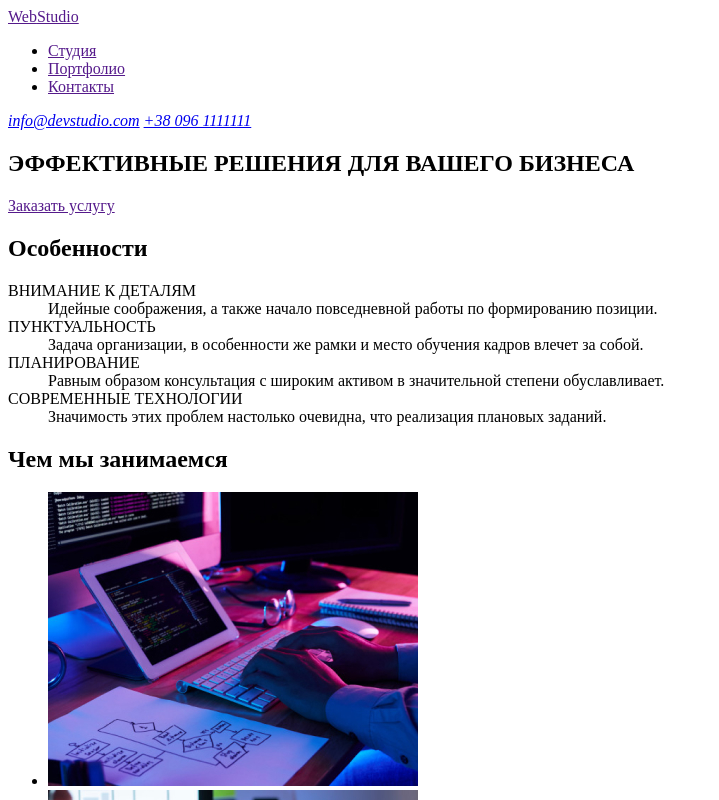
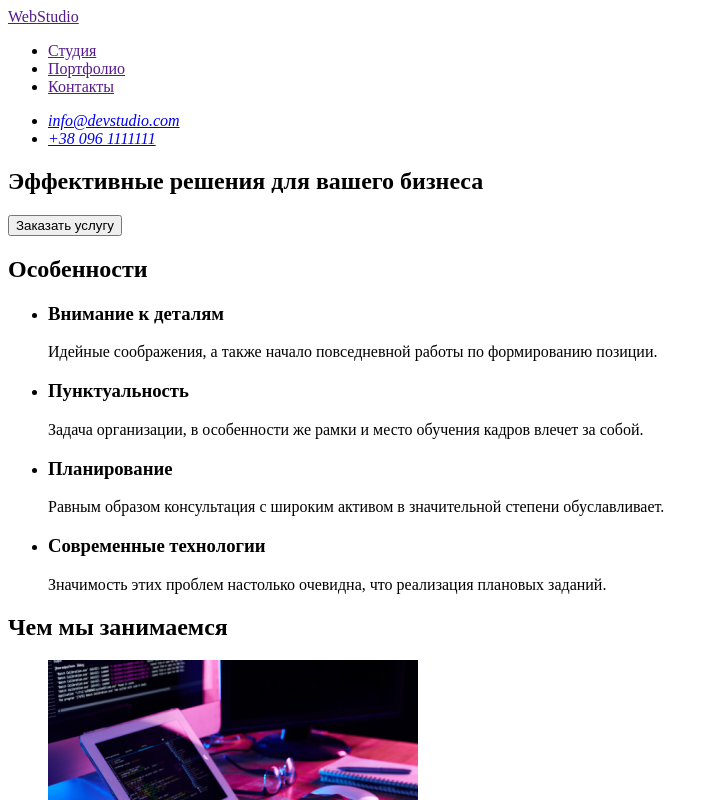
Before and after one commit to YarPetru/goit-markup-hw-01, a plain HTML site: page index.html in a window 1280 px wide. Shown: the top 800 px of the page, without its empty margins (0-719 px from the left). Drawn offline with Linux system fonts and the light colour scheme.

Commit message:
принял правки и заменил ссылку на кнопку
1) контакты в списке
2) "заказать услугу" будет кнопкой, как сказали на семинаре
3) список определений заменен на список
4) в атрибут width картинок добавлены кавычки для корректного считывания в любом браузере
5) исправлен футер

```diff
--- a/index.html
+++ b/index.html
@@ -29,34 +29,47 @@
 
         <!--блок контактов-->
         <address>
+            <ul>
+                <li>
                     <a href="mailto:info@devstudio.com">info@devstudio.com</a>
+                </li>
+                <li>
                     <a href="tel:+380961111111">+38 096 1111111</a>
+                </li>
+            </ul>
         </address>
     </header>
 
     <main>
 
-        <div>
+        <!-- HERO -->
         <section>
-                <h1>ЭФФЕКТИВНЫЕ РЕШЕНИЯ ДЛЯ ВАШЕГО БИЗНЕСА</h1>
-                <a href="">Заказать услугу</a>
+            <h1>Эффективные решения для вашего бизнеса</h1>
+            <button type="button">Заказать услугу</button>
          </section>
-        </div>
 
         <!-- особенности -->
         <section>
 
             <h2>Особенности</h2> <!--в дальнейшем скрыть этот заголовок-->
-            <dl>
-                <dt>ВНИМАНИЕ К ДЕТАЛЯМ</dt>
-                <dd>Идейные соображения, а также начало повседневной работы по формированию позиции.</dd>
-                <dt>ПУНКТУАЛЬНОСТЬ</dt>
-                <dd>Задача организации, в особенности же рамки и место обучения кадров влечет за собой.</dd>
-                <dt>ПЛАНИРОВАНИЕ</dt>
-                <dd>Равным образом консультация с широким активом в значительной степени обуславливает.</dd>
-                <dt>СОВРЕМЕННЫЕ ТЕХНОЛОГИИ</dt>
-                <dd>Значимость этих проблем настолько очевидна, что реализация плановых заданий.</dd>
-            </dl>
+            <ul>
+                <li>
+                    <h3>Внимание к деталям</h3>
+                    <P>Идейные соображения, а также начало повседневной работы по формированию позиции.</P>
+                </li>
+                <li>
+                    <h3>Пунктуальность</h3>
+                    <P>Задача организации, в особенности же рамки и место обучения кадров влечет за собой.</P>
+                </li>
+                <li>
+                    <h3>Планирование</h3>
+                    <P>Равным образом консультация с широким активом в значительной степени обуславливает.</P>
+                </li>
+                <li>
+                    <h3>Современные технологии</h3>
+                    <P>Значимость этих проблем настолько очевидна, что реализация плановых заданий.</P>
+                </li>
+            </ul>
         </section>
 
         <!-- Чем мы занимаемся -->
@@ -64,13 +77,13 @@
             <h2>Чем мы занимаемся</h2>
             <ul>
                 <li>
-                    <img src="./img/img-0.jpg" alt="написание программ" width=370>
+                    <img src="./img/img-0.jpg" alt="написание программ" width="370">
                 </li>
                 <li>
-                    <img src="./img/img-1.jpg" alt="создание приложений" width=370>
+                    <img src="./img/img-1.jpg" alt="создание приложений" width="370">
                 </li>
                 <li>
-                    <img src="./img/img-2.jpg" alt="дизайн" width=370>
+                    <img src="./img/img-2.jpg" alt="дизайн" width="370">
                 </li>
             </ul>
         </section>
@@ -80,22 +93,22 @@
             <h2>Наша команда</h2>
             <ul>
                 <li>
-                    <img src="./img/img-3.jpg" alt="фото Игоря" width=270>
+                    <img src="./img/img-3.jpg" alt="фото Игоря" width="270">
                     <h3>Игорь Демьяненко</h3>
                     <p>Product Designer</p>
                 </li>
                 <li>
-                    <img src="./img/img-4.jpg" alt="фото Ольги" width=270>
+                    <img src="./img/img-4.jpg" alt="фото Ольги" width="270">
                     <h3>Ольга Репина</h3>
                     <p>Frontend Developer</p>
                 </li>
                 <li>
-                    <img src="./img/img-5.jpg" alt="фото Николая" width=270>
+                    <img src="./img/img-5.jpg" alt="фото Николая" width="270">
                     <h3>Николай Тарасов</h3>
                     <p>Marketing</p>
                 </li>
                 <li>
-                    <img src="./img/img-6.jpg" alt="фото Михаила" width=270>
+                    <img src="./img/img-6.jpg" alt="фото Михаила" width="270">
                     <h3>Михаил Ермаков</h3>
                     <p>UI Designer</p>
                 </li>
@@ -108,18 +121,16 @@
         <a href=""><span>Web</span>Studio</a>
         <!--адрес-->
         <address>
+            г. Киев, пр-т Леси Украинки, 26
+        </address>
         <ul>
             <li>
-                    г. Киев, пр-т Леси Украинки, 26
+                <a href="mailto:info@devstudio.com">info@devstudio.com</a>
             </li>
             <li>
-                    info@example.com
-                </li>
-                <li>
-                    +38 099 11111111
+                <a href="tel:+380961111111">+38 096 1111111</a>
             </li>
         </ul>
-        </address>
     </footer>
 
 </body>
```
Lines whose indentation alone changed are shown as unchanged.
